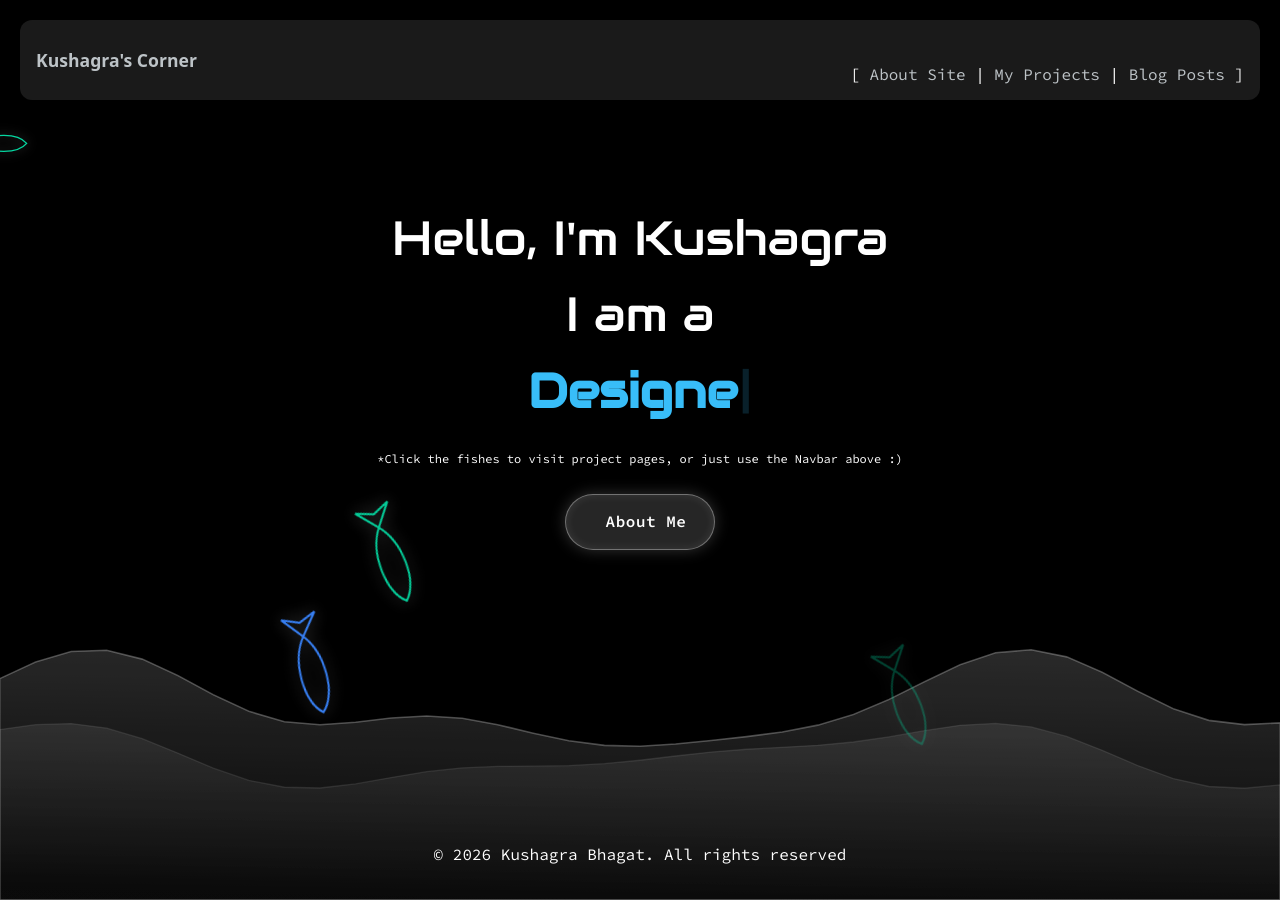
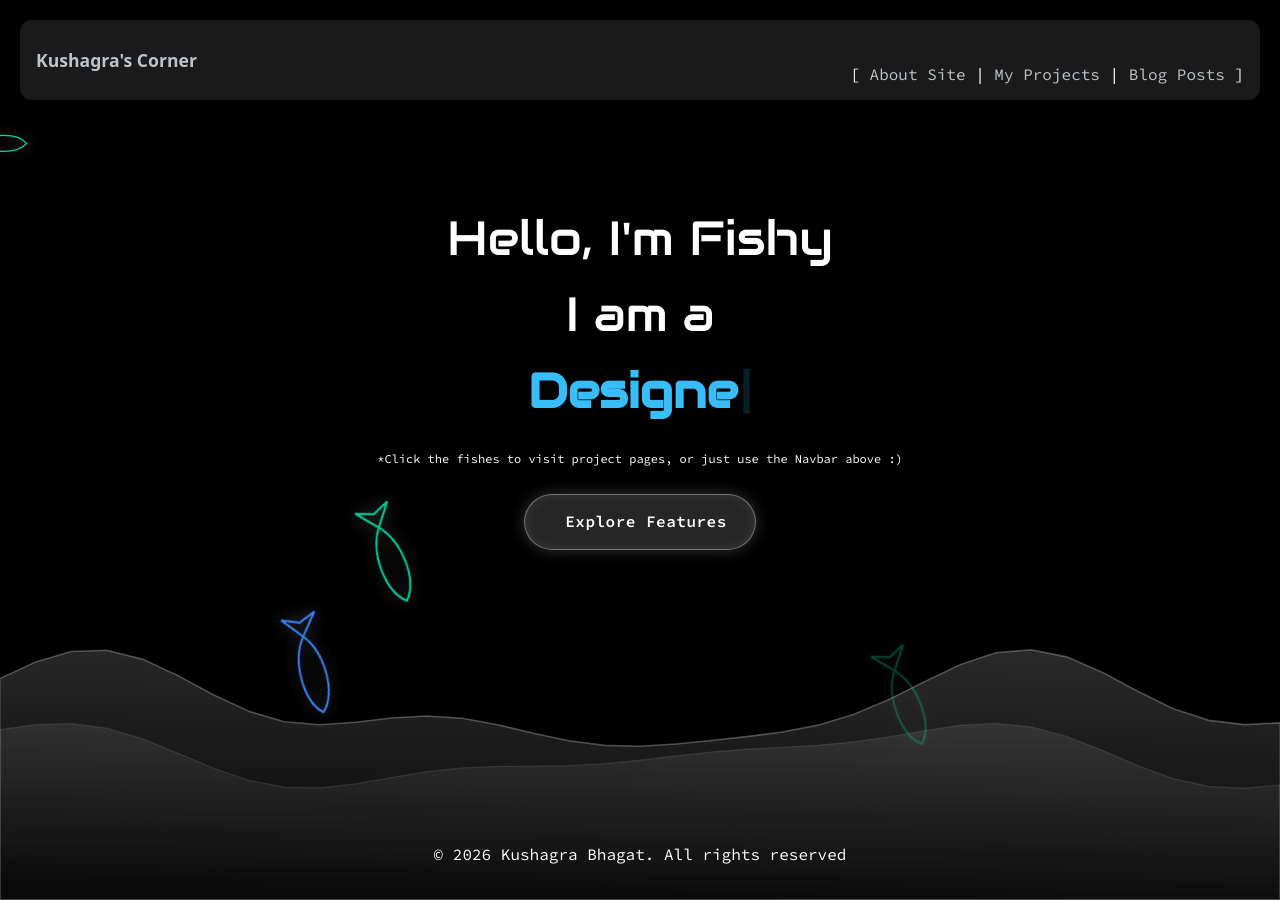
Before and after one commit to kuwushagra/Ocean-of-Opportunities, a Jekyll site: the page built from index.md, in a window 1280 px wide. Built offline with Jekyll 4.4.1, drawn with Linux system fonts in a browser that asks for light colours; some web fonts are replaced; a style sheet for code colours, icons or effects is not loaded.

Commit message:
Update index.md

```diff
--- a/index.md
+++ b/index.md
@@ -1,8 +1,10 @@
 ---
 layout: home
-title: Home | Kushagra's Corner
-yourname: Kushagra
+title: Home | Ocean of Opportunities
+yourname: Fishy
 submessage: "*Click the fishes to visit project pages, or just use the Navbar above :)"
-buttontext: About Me
-buttonlink: /about-me
+buttontext: Explore Features
+buttonlink: /features
 ---
+
+The quick brown fox jumps over the lazy dog
```
